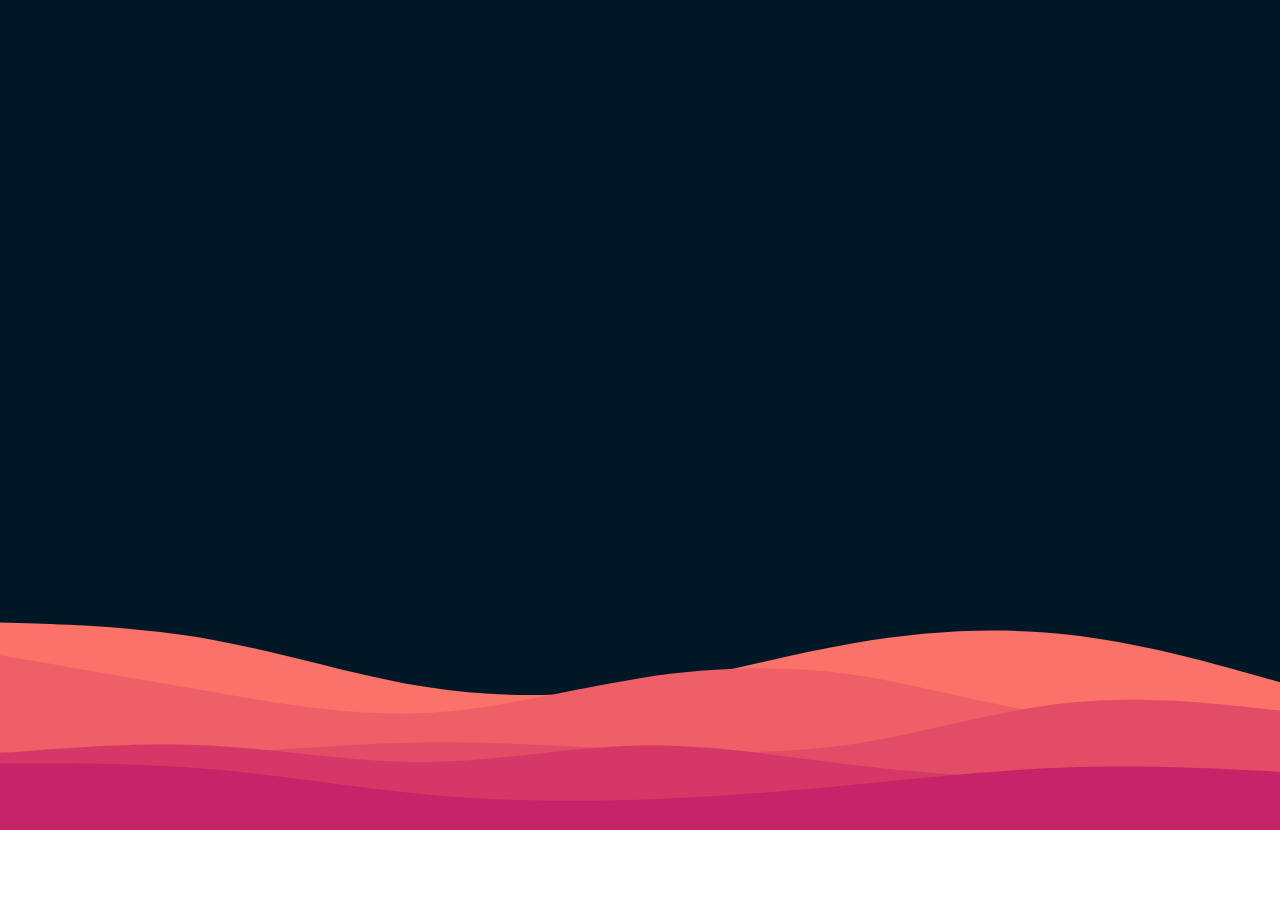
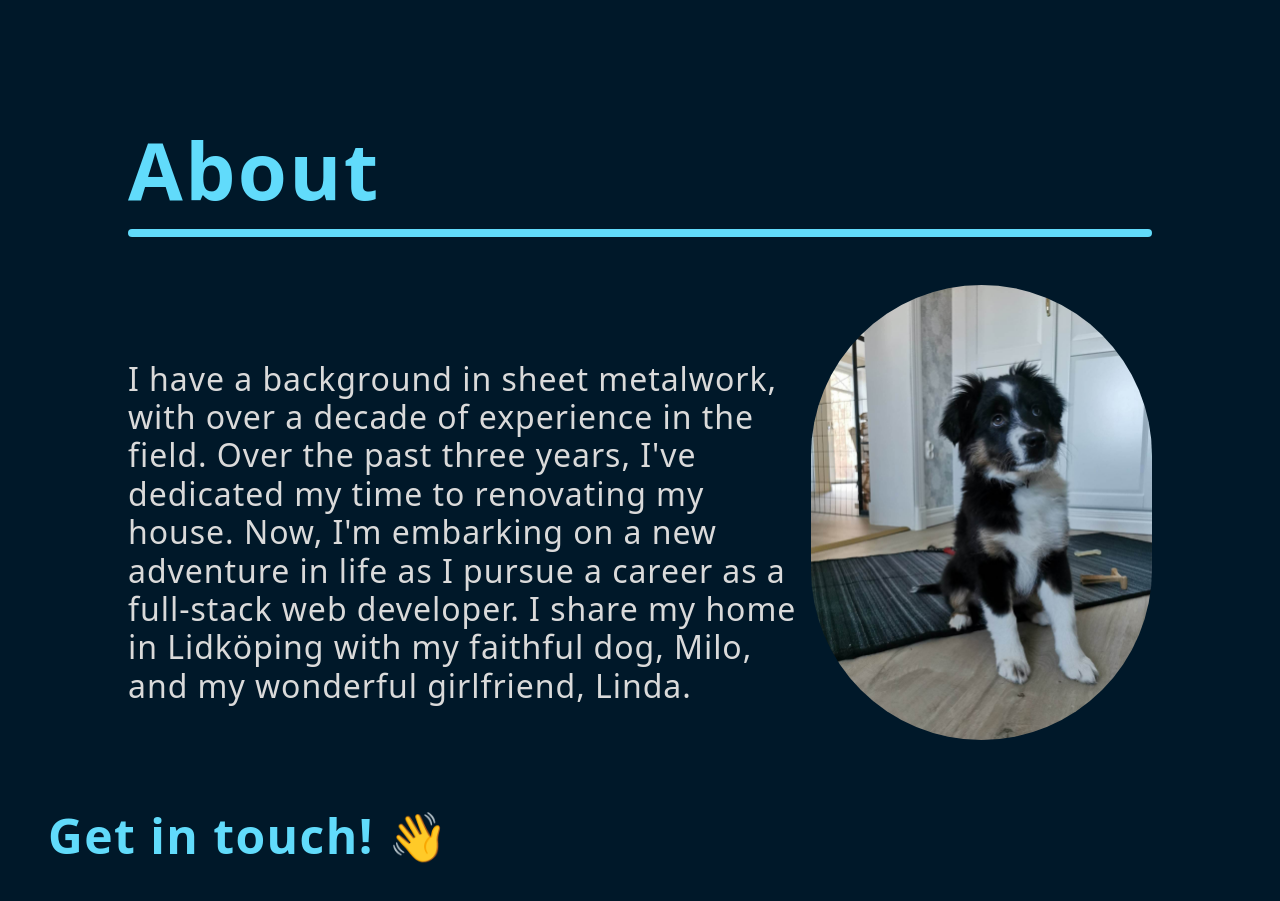
Before and after one commit to Phillipe-Jarnefors/ReactApp-portfolio, a React (Vite) app: page / in a window 1280 px wide. Shown: the part 2560-3461 px from the top of the page. Before the commit the page ends 3390 px from the top, so only its background shows below. Built offline with nearby package versions, Linux system fonts and the light colour scheme.

Commit message:
Fixed contact form styling mobile

```diff
--- a/src/components/Footer.tsx
+++ b/src/components/Footer.tsx
@@ -1,13 +1,27 @@
 import waves from "../images/waves.svg"
 import { Icon } from '@iconify/react';
 
+
 export default function Footer() {
   return (
-  <footer className="w-[100%]">
-    <div id="about" className=" flex justify-center" >
-      <div className=" flex bottom-2 gap-2">
-      </div>
-      <img className="w-full h-full  object-cover" src={waves} alt="" />
+  <footer id="footer" className="relative mt-20 w-[100%]">
+    <h1 className="text-primary text-xl mb-20 mx-8 md:mx-12 lg:mx-34 2xl:mx-96">Get in touch! &#128075;</h1>
+    <div className=" outline outline-5 outline-font rounded-lg absolute right-0 left-0 bottom-32 sm:bottom-40 md:bottom-60 lg:bottom-80 mt-6 mx-6 md:mx-10 lg:mx-32 2xl:mx-96">
+      <form className="grid grid-cols-5 gap-4 px-5 pb-8 pt-3 text-font">
+        <div className="col-span-3 flex items-end">
+           <input className=" bg-background outline outline-1 outline-font rounded p-2"  type="text" name="" placeholder="Name" />
+        </div>
+        <div className="col-span-1"></div>
+        <Icon className="col-span-1 h-full w-full" icon="icon-park-twotone:stamp" color="#ababab" />
+        <input className="col-span-3 bg-background outline outline-1 outline-font rounded p-2" type="text" name="" placeholder="Subject" />
+        <textarea className="col-span-4 resize-none  bg-background outline outline-1 outline-font rounded p-2" name="message" placeholder="Message"></textarea>
+        <button type="submit" className="outline mb-6 outline-primary w-full h-full rounded-full flex items-center justify-center">
+          <Icon className="w-6 h-6" icon="bi:send" color="#61dbfb" />
+        </button>
+      </form>
+    </div>
+    <div>
+      <img className=" w-full h-full  object-cover" src={waves} alt="" />
     </div>
   </footer>
   )
@@ -16,3 +30,4 @@ export default function Footer() {
 <Icon className="h-logo w-logo" icon="mdi:linkedin" color="#61dbfb" /> */}
 
 // style={{backgroundImage: `url(${phillipe})`}}
+//
--- /dev/null
+++ b/src/pages/About.tsx
@@ -0,0 +1,19 @@
+import React from 'react'
+import Milo from "../images/milo.jpg"
+
+export default function About() {
+  return (
+    <div id='about'>
+        <h2 className="text-3xl text-primary mt-20 sm:mt-28 sm:pb-4 md:mt-40">About</h2>
+        <div className="h-2 bg-primary rounded mt-3 mb-8 sm:mb-12"></div>
+        <section className='grid grid-cols-3 items-center'>
+            <div className='col-span-2'>
+                <p className="text-standard text-font mt-5 sm:mt-10 ">I have a background in sheet metalwork, with over a decade of experience in the field. Over the past three years, I've dedicated my time to renovating my house. Now, I'm embarking on a new adventure in life as I pursue a career as a full-stack web developer. I share my home in Lidköping with my faithful dog, Milo, and my wonderful girlfriend, Linda.</p>
+            </div>
+            <div className='col-span-1'>
+                <img className='rounded-full' src={Milo}/>
+            </div>
+        </section>
+    </div>
+  )
+}
--- a/src/pages/Home.tsx
+++ b/src/pages/Home.tsx
@@ -1,9 +1,11 @@
 
 import { Link } from "react-router-dom"
+import { Link as LinkMe } from "react-scroll"
 import { useState, useEffect, useRef } from "react"
 import  phillipe  from "../images/phillipe.jpg"
 import { Icon } from "@iconify/react/dist/iconify.js"
 import Projects from "./Projects"
+import About from "./About"
 
 export default function Home() {
   const [slowVisible, setSlowVisible] = useState<Boolean>(false)
@@ -54,7 +56,9 @@ export default function Home() {
               </div>
             </div>
             <p className="text-standard text-font mt-5 sm:mt-10">I'm a dedicated student in my final year, specializing in Frontend React at YH Campus Lidköping. I'm eager to make meaningful connections and showcase my skills to prospective employers after graduation.</p>
-            <button className="text-button rounded-md hover:bg-primary hover:text-abstract text-font outline px-5 lg:px-8 py-2 lg:py-5 mt-6 mb-1 md:mt-12">Reach out</button>
+            <LinkMe to="footer" spy={true} smooth={false} offset={0} duration={0}>
+              <button className="text-button rounded-md hover:bg-primary hover:text-abstract text-font outline px-5 lg:px-8 py-2 lg:py-5 mt-6 mb-1 md:mt-12">Reach out</button>
+            </LinkMe>
           </section>
         </article>
        </div>
@@ -74,6 +78,7 @@ export default function Home() {
        </section>}
       </main>
       <Projects/>
+      <About />
       {/* <h1>Next up tournaments</h1>
       <Link to="live-tournament">
         <h3>Watch the schedule</h3>
--- a/src/pages/Projects.tsx
+++ b/src/pages/Projects.tsx
@@ -12,7 +12,7 @@ export default function Projects() {
             <div className='bg-abstract rounded-xl mx-6 sm:mx-12 md:mx-20 2xl:mx-36 flex flex-col gap-2 items-center justify-center'>
                 <Icon className='h-projects w-projects mt-3' icon="ic:round-quiz" color="#61dbfb" />
                 <h2 className='text-3xl text-primary font-semibold mb-2 lg:mb-6'>QuizBattle</h2>
-                <p className='text-medium text-font '>React, TypeScript, AJAX & Tailwind</p>
+                <p className='text-medium text-font '>TypeScript, AJAX & Sass</p>
                 <button className="2xl:animate-bounce text-button rounded-md hover:bg-primary hover:text-abstract text-font outline px-5 lg:px-8 py-2 lg:py-5 mt-6 mb-6 md:mt-12">Try it!</button>
             </div>
             <div className='bg-abstract rounded-xl mx-6 sm:mx-12 md:mx-20 2xl:mx-36 flex flex-col gap-2 items-center justify-center'>
--- a/tailwind.config.js
+++ b/tailwind.config.js
@@ -34,6 +34,11 @@ export default {
         logo: "clamp(1.5rem, 3vw, 3rem)",
         layout: "clamp(0.5rem, 7vw, 36rem)",
         128: "28rem",
+      },
+      outlineWidth: {
+        5: "5px",
+        6: "6px",
+        7: "7px",
       },
       transitionDuration: {
         4000: "4000ms",
```
Also changed, not shown: src/images/milo.jpg (added).
